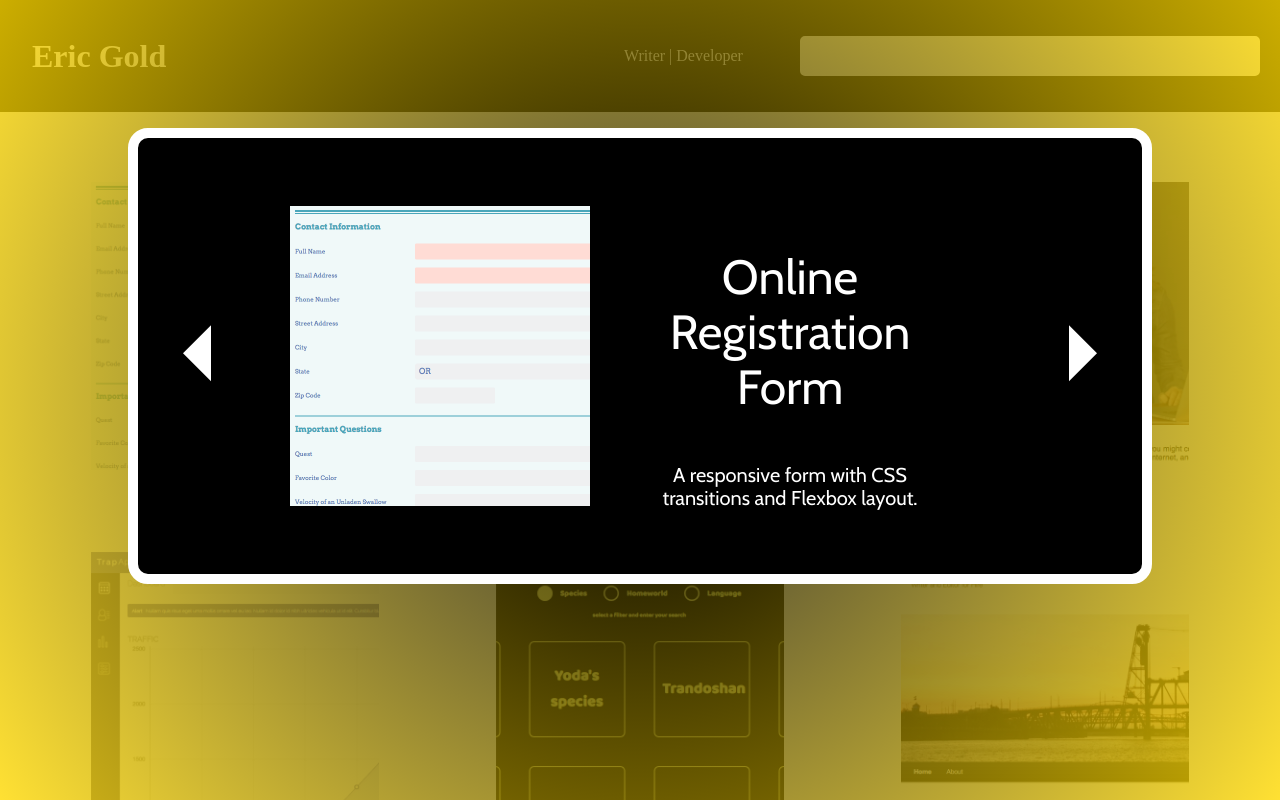
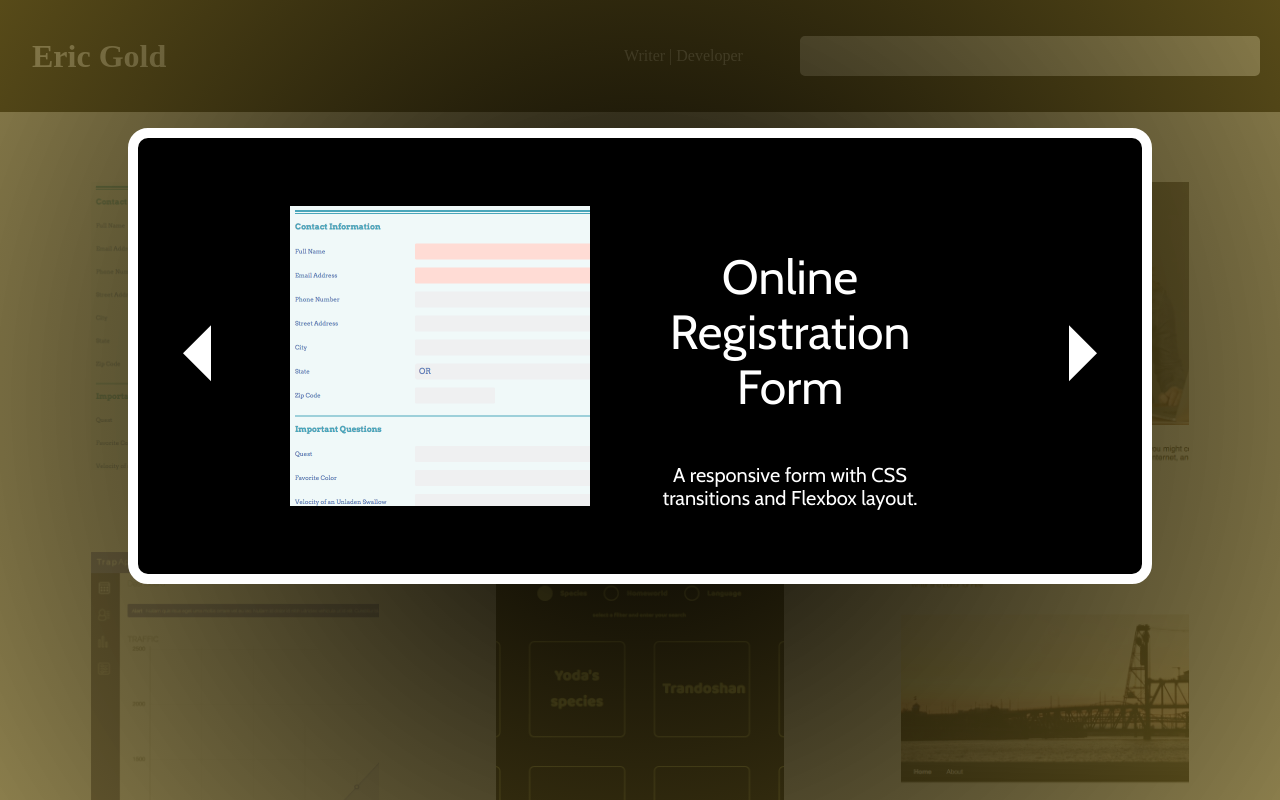
Before and after one commit to ericgold/portfolio, a plain HTML site: page index.html in a window 1280 px wide. Both pictures are taken after a click on the element 234 px from the left and 328 px from the top of the page. Shown: the top 800 px of the page. Drawn offline with nearby package versions, Linux system fonts and the light colour scheme; a web font is replaced by a local one.

Commit message:
random overlay color
used random color functions to make the overlay a random color

```diff
--- a/application.js
+++ b/application.js
@@ -109,6 +109,9 @@ $thumbnail.click(function(event) {
 	$index = $(this).index();
 	var imageDescription = content[$index].desc;
 	updateImage(imageLocation, imageCaption, imageDescription);
+
+	changeOverlayColor();
+
 	$overlay.slideDown(imageLocation);
 });
 
@@ -191,15 +194,20 @@ function getRandom(min, max) {
 	return Math.floor(Math.random() * (max - min + 1)) + min;
 }
 
-function makeColor() {
+function makeGradient(a) {
 	var r = getRandom(0,255);
 	var g = getRandom(0,255);
 	var b = getRandom(0,255);
-	var x = "radial-gradient(circle, rgb(0,0,0)," + "rgb("+r + "," + g + "," + b + "))";
-	return x;
+	var gradient = "radial-gradient(circle, rgb(0,0,0)," + "rgba("+r + "," + g + "," + b + "," + a + "))";
+	return gradient;
 }
 
 function changeColor() {
-	var newColor = makeColor();
+	var newColor = makeGradient(1.0);
 	$(this).children(".side-b").css("background-image", newColor);
 }
+
+function changeOverlayColor() {
+	var newColor = makeGradient(0.8);
+	$overlay.css("background-image", newColor);
+}
--- a/scss/footer/_index.scss
+++ b/scss/footer/_index.scss
@@ -11,7 +11,6 @@ footer {
 		outline: 2px solid $color-secondary;
 	}
 }
-
 
 #twitter-icon,
 #github-icon {
--- a/scss/gallery/_index.scss
+++ b/scss/gallery/_index.scss
@@ -5,10 +5,9 @@
 	flex-wrap: wrap;
 	flex-grow: 1;
 	padding: 2em;
-
 	perspective: 1000px;
 
-	min-height: calc(100vh - 3rem);
+	min-height: calc(100vh - 11rem);
 
 	@include mq(medium) {
 		@include flexy(row);
```
Also changed, not shown: css/application.css, 1 other file.
